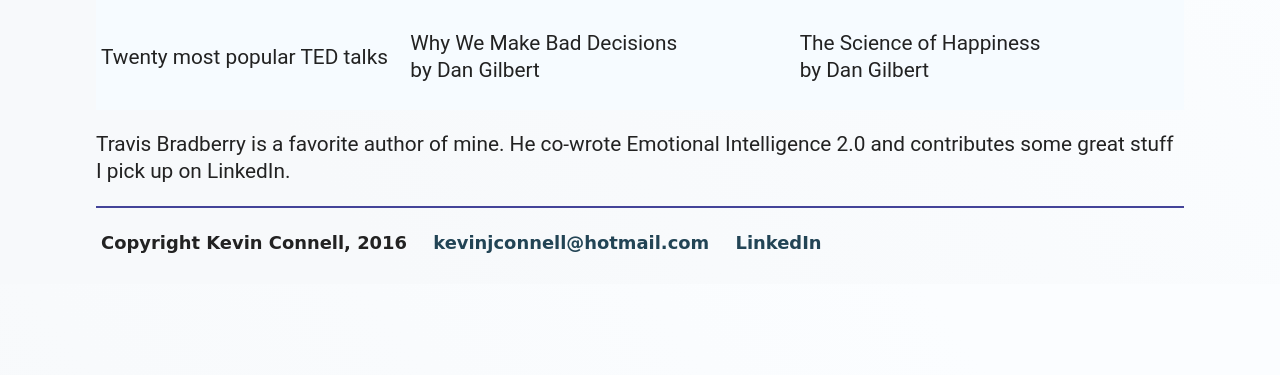
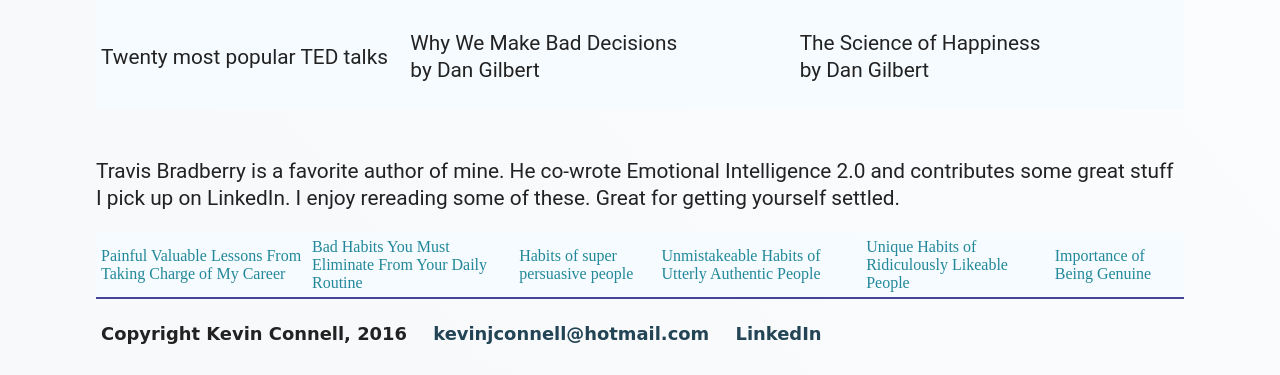
Before and after one commit to mo4dawg/mo4dawg.github.io, a Jekyll site: the page built from links/index.html, in a window 1280 px wide, cut to the strip 663-1038 px from the top of the page. Built offline with Jekyll 4.4.1, drawn with Linux system fonts in a browser that asks for light colours; before the commit the page ends 947 px from its top, so only the background shows below that.

Commit message:
Update index.html

```diff
--- a/links/index.html
+++ b/links/index.html
@@ -25,7 +25,17 @@
       <td width = "20%"><p>The Science of Happiness<br> by Dan Gilbert</p></td>
     </tr>
   </table>
-  <p>Travis Bradberry is a favorite author of mine.  He co-wrote Emotional Intelligence 2.0 and contributes some great stuff I pick up on LinkedIn.</p>
+  <p><br>Travis Bradberry is a favorite author of mine.  He co-wrote Emotional Intelligence 2.0 and contributes some great stuff I pick up on LinkedIn.  I enjoy rereading some of these.  Great for getting yourself settled.</p>
+  <table>
+    <tr>
+      <td><a href="https://www.linkedin.com/pulse/boss-painful-valuable-lessons-from-taking-charge-my-career-bradberry?trk=hp-feed-article-title-share">Painful Valuable Lessons From Taking Charge of My Career</a></td>
+      <td><a href="https://www.linkedin.com/pulse/bad-habits-you-must-eliminate-from-your-daily-routine-bradberry?trk=hp-feed-article-title-like">Bad Habits You Must Eliminate From Your Daily Routine</a></td>
+      <td><a href="https://www.linkedin.com/pulse/powerful-habits-super-persuasive-people-dr-travis-bradberry?trk=mp-reader-card">Habits of super persuasive people</a>  </td>
+      <td><a href="https://www.linkedin.com/pulse/unmistakable-habits-utterly-authentic-people-dr-travis-bradberry?trk=mp-reader-card">Unmistakeable Habits of Utterly Authentic People</a></td>
+      <td><a href="https://www.linkedin.com/pulse/unique-habits-ridiculously-likeable-people-dr-travis-bradberry?trk=mp-reader-card">Unique Habits of Ridiculously Likeable People</a></td>
+      <td><a href="https://www.linkedin.com/pulse/importance-being-genuine-dr-travis-bradberry?trk=mp-reader-card">Importance of Being Genuine</a></td>
+    </tr>
+  </table>
 
 
 </div>
```
